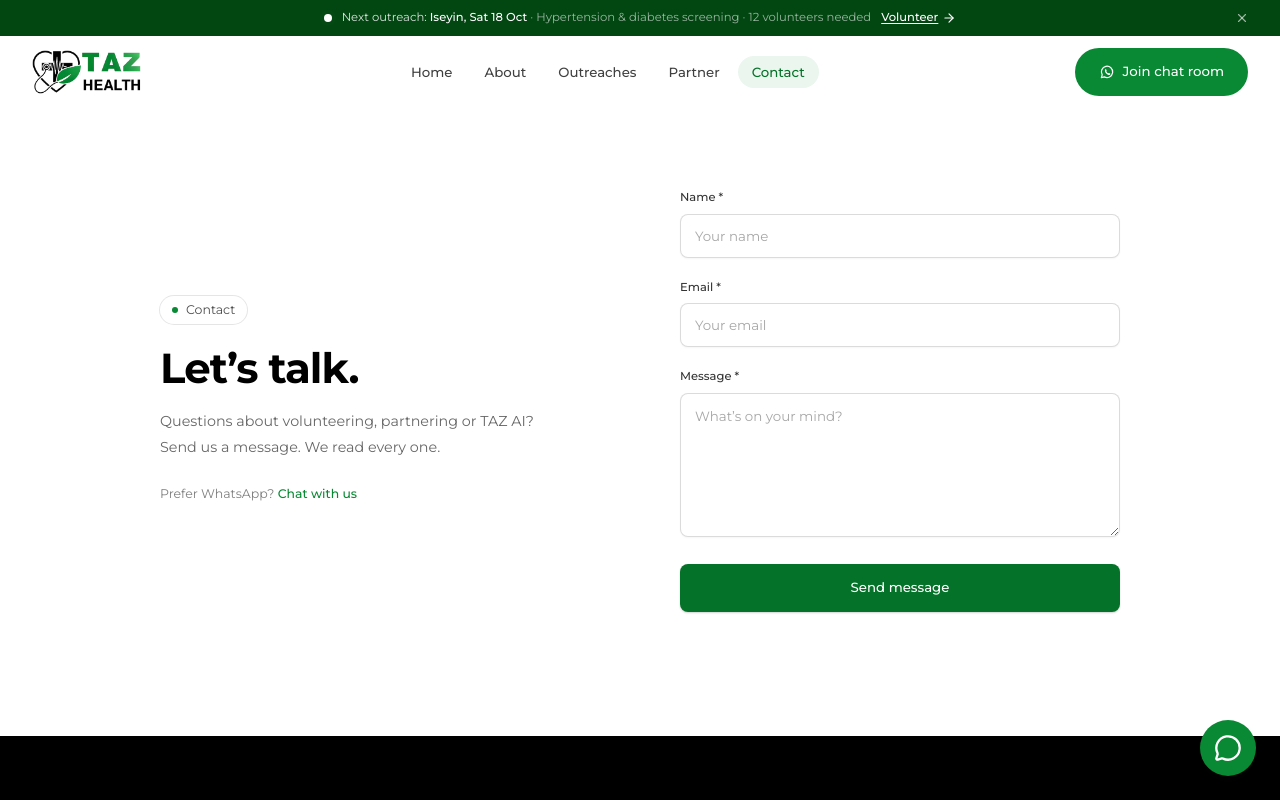
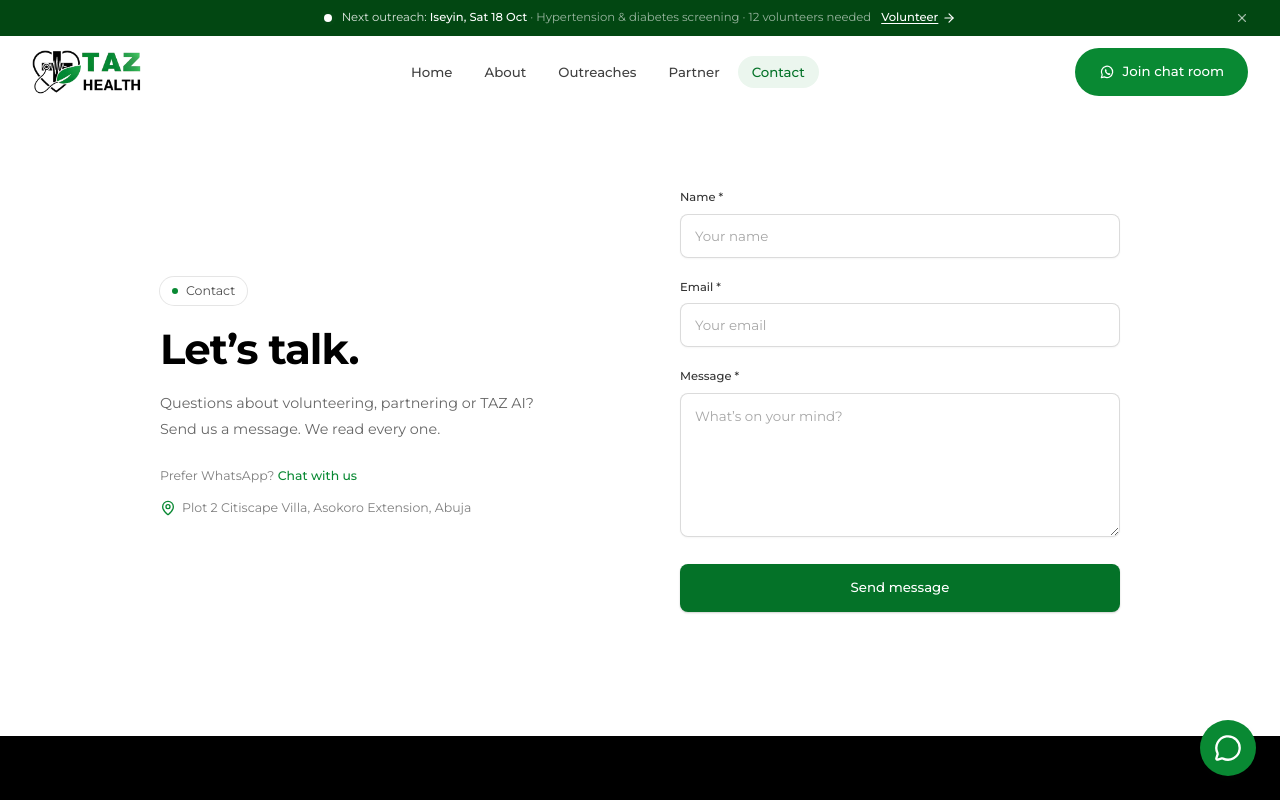
Before and after one commit to tazhealth/tazhealth, a Next.js app: page /contact in a window 1280 px wide. Shown: the top 800 px of the page. Built offline with nearby package versions, Linux system fonts and the light colour scheme.

Commit message:
feat: update contact information and add office address with map link

```diff
--- a/app/contact/page.tsx
+++ b/app/contact/page.tsx
@@ -1,5 +1,6 @@
 import { Suspense } from 'react';
 import { ContactForm } from '@/components/contact/ContactForm';
+import { MapPinIcon } from 'lucide-react';
 import { site } from '@/data/site';
 
 export default function Contact() {
@@ -21,6 +22,15 @@ export default function Contact() {
               Chat with us
             </a>
           </p>
+          <a
+            href={site.mapsHref}
+            target="_blank"
+            rel="noopener noreferrer"
+            className="mt-3 inline-flex items-start gap-1.5 text-sm text-ink/50 transition-colors hover:text-forest">
+
+            <MapPinIcon className="mt-0.5 h-4 w-4 shrink-0 text-leaf" aria-hidden="true" />
+            {site.address}
+          </a>
         </div>
 
         <Suspense fallback={null}>
--- a/components/layout/Footer.tsx
+++ b/components/layout/Footer.tsx
@@ -26,7 +26,8 @@ const columns: {title: string;links: FooterLink[];}[] = [
   links: [
   { label: site.email, href: `mailto:${site.email}` },
   { label: site.phone, href: site.phoneHref },
-  { label: 'WhatsApp', href: site.whatsapp, external: true }]
+  { label: 'WhatsApp', href: site.whatsapp, external: true },
+  { label: site.address, href: site.mapsHref, external: true }]
 
 }];
 
--- a/data/privacy.ts
+++ b/data/privacy.ts
@@ -61,6 +61,6 @@ export const privacySections: {id: string;title: string;body: string[];}[] = [
   id: 'contact',
   title: 'Contact us',
   body: [
-  'For privacy questions or requests, email tazhealth.ng@gmail.com or write to us at our office in Ibadan, Oyo State, Nigeria.']
+  'For privacy questions or requests, email tazhealth.ng@gmail.com or write to us at Plot 2 Citiscape Villa, Asokoro Extension, Abuja, Nigeria.']
 
 }];
--- a/data/site.ts
+++ b/data/site.ts
@@ -9,7 +9,8 @@ export const site = {
   phoneHref: 'tel:+2348000000000',
   whatsappDisplay: '+234 800 000 0000',
   whatsapp: 'https://wa.me/2348000000000?text=Hello%20TAZhealth%2C%20I%27d%20like%20to%20get%20involved.',
-  address: 'Ibadan, Oyo State, Nigeria',
+  address: 'Plot 2 Citiscape Villa, Asokoro Extension, Abuja',
+  mapsHref: 'https://www.google.com/maps/search/?api=1&query=Plot+2+Citiscape+Villa%2C+Asokoro+Extension%2C+Abuja',
   chatRoom: 'https://whatsapp.com/channel/0029VbCaEK79cDDjLlKAiX29'
 };
 
--- a/utils/chatContext.ts
+++ b/utils/chatContext.ts
@@ -83,6 +83,7 @@ ${articles.map((a) => `- "${a.title}" (/blog/${a.slug}): ${a.excerpt}`).join('\n
 
 # Contact
 Email: ${site.email}
+Office address: ${site.address}, Nigeria
 WhatsApp channel for updates: ${site.chatRoom}
 Social media: Instagram, LinkedIn, X, TikTok and Facebook, all @tazhealth (TikTok is @tazhealth2).
 `.trim();
```
